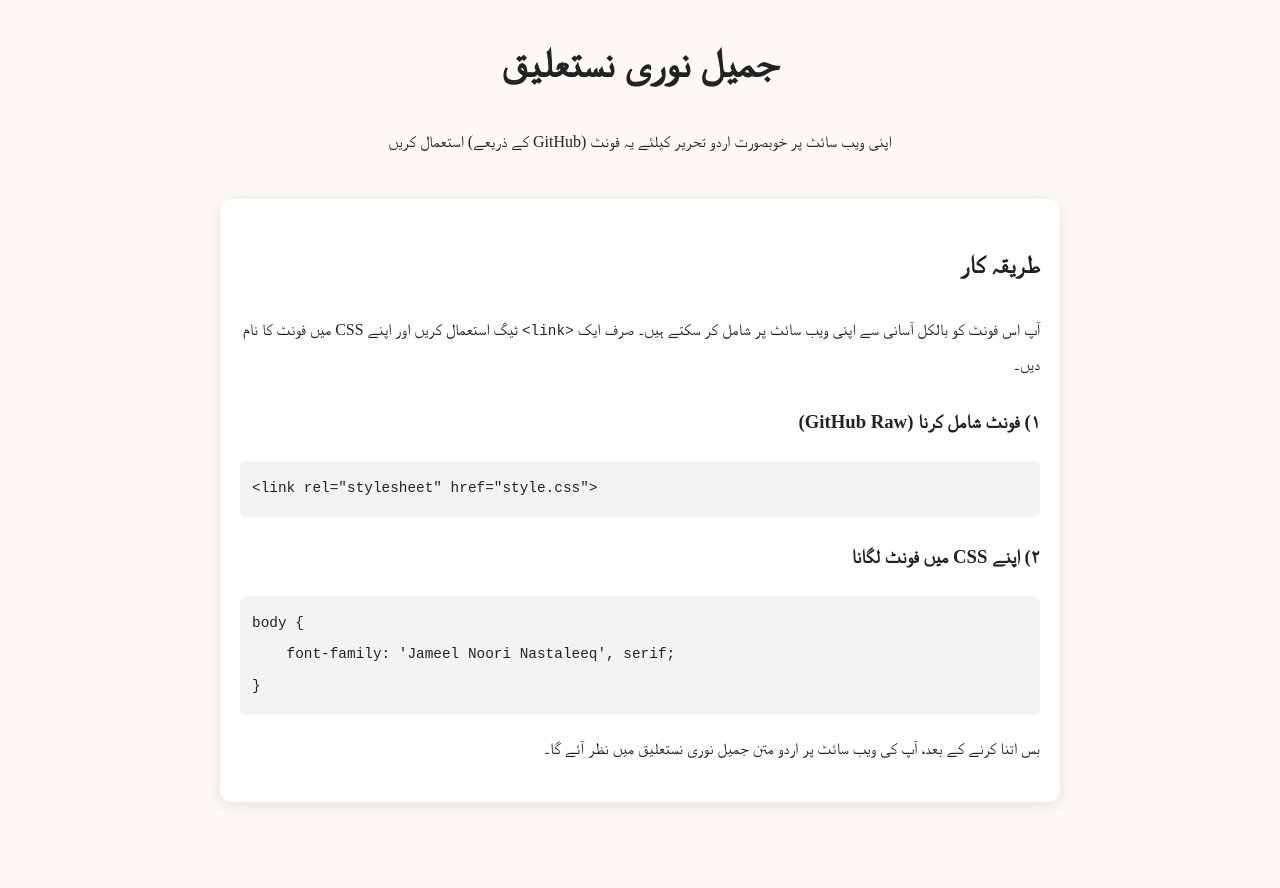
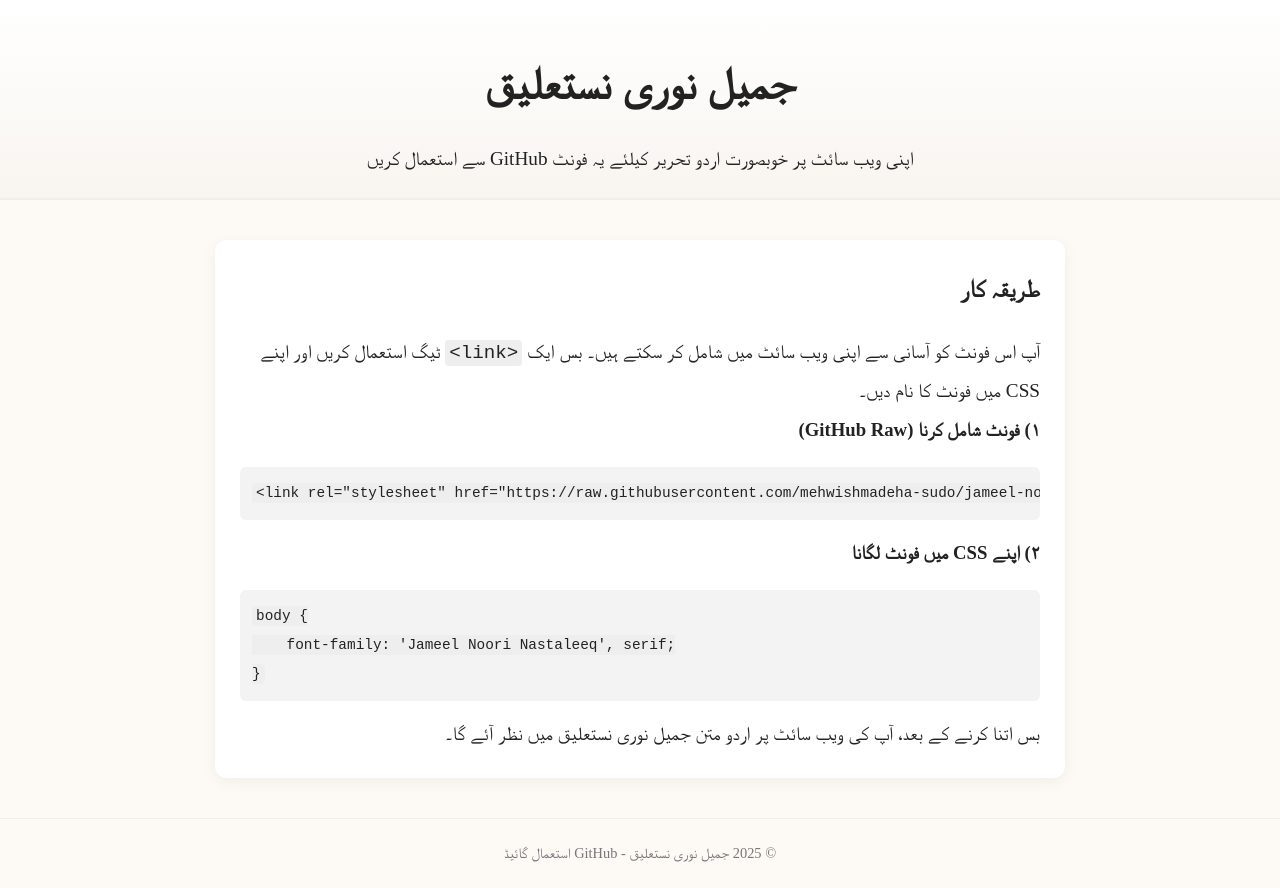
Before and after one commit to mehwishmadeha-sudo/jameel-noori-nastaleeq, a plain HTML site: page index.html in a window 1280 px wide. Before the commit the page ends 822 px from the top, so only its background shows below. Drawn offline with Linux system fonts and the light colour scheme; a web font is replaced by a local one.

Commit message:
Update index.html

```diff
--- a/index.html
+++ b/index.html
@@ -9,21 +9,37 @@
     <link rel="stylesheet" href="style.css">
 
     <style>
+        body {
+            background: #fdfaf6;
+            color: #222;
+            margin: 0;
+            padding: 0;
+            line-height: 2;
+        }
         header {
             text-align: center;
-            margin-bottom: 40px;
+            padding: 40px 20px 20px;
+            background: linear-gradient(to bottom, #fff, #f8f5f0);
+            border-bottom: 2px solid #eee;
         }
         h1 {
-            font-size: 2.5rem;
+            font-size: 2.8rem;
             margin: 0;
+        }
+        p {
+            font-size: 1.2rem;
+            margin: 10px 0 0;
         }
         section {
             max-width: 800px;
-            margin: auto;
+            margin: 40px auto;
             background: white;
-            padding: 20px;
+            padding: 25px;
             border-radius: 12px;
-            box-shadow: 0 4px 15px rgba(0,0,0,0.1);
+            box-shadow: 0 4px 15px rgba(0,0,0,0.05);
+        }
+        h2, h3 {
+            margin-top: 0;
         }
         pre {
             background: #f3f3f3;
@@ -32,10 +48,21 @@
             overflow-x: auto;
             direction: ltr;
             text-align: left;
+            font-size: 0.9rem;
         }
         code {
             font-family: monospace;
+            background: #eee;
+            padding: 2px 4px;
+            border-radius: 4px;
+        }
+        footer {
+            text-align: center;
             font-size: 0.9rem;
+            padding: 20px;
+            color: #777;
+            border-top: 1px solid #eee;
+            margin-top: 40px;
         }
     </style>
 </head>
@@ -43,18 +70,18 @@
 
     <header>
         <h1>جمیل نوری نستعلیق</h1>
-        <p>اپنی ویب سائٹ پر خوبصورت اردو تحریر کیلئے یہ فونٹ (GitHub کے ذریعے) استعمال کریں</p>
+        <p>اپنی ویب سائٹ پر خوبصورت اردو تحریر کیلئے یہ فونٹ GitHub سے استعمال کریں</p>
     </header>
 
     <section>
         <h2>طریقہ کار</h2>
         <p>
-            آپ اس فونٹ کو بالکل آسانی سے اپنی ویب سائٹ پر شامل کر سکتے ہیں۔
-            صرف ایک <code>&lt;link&gt;</code> ٹیگ استعمال کریں اور اپنے CSS میں فونٹ کا نام دیں۔
+            آپ اس فونٹ کو آسانی سے اپنی ویب سائٹ میں شامل کر سکتے ہیں۔
+            بس ایک <code>&lt;link&gt;</code> ٹیگ استعمال کریں اور اپنے CSS میں فونٹ کا نام دیں۔
         </p>
 
         <h3>۱) فونٹ شامل کرنا (GitHub Raw)</h3>
-        <pre><code>&lt;link rel="stylesheet" href="style.css"&gt;
+        <pre><code>&lt;link rel="stylesheet" href="https://raw.githubusercontent.com/mehwishmadeha-sudo/jameel-noori-nastaleeq/main/style.css"&gt;
 </code></pre>
 
         <h3>۲) اپنے CSS میں فونٹ لگانا</h3>
@@ -68,5 +95,9 @@
         </p>
     </section>
 
+    <footer>
+        © 2025 جمیل نوری نستعلیق - GitHub استعمال گائیڈ
+    </footer>
+
 </body>
 </html>
```
